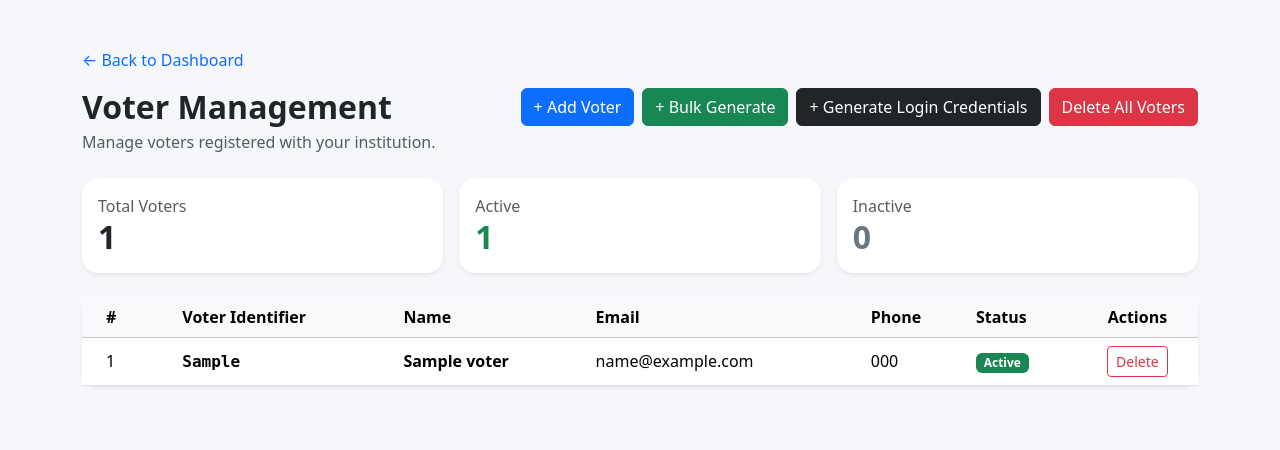
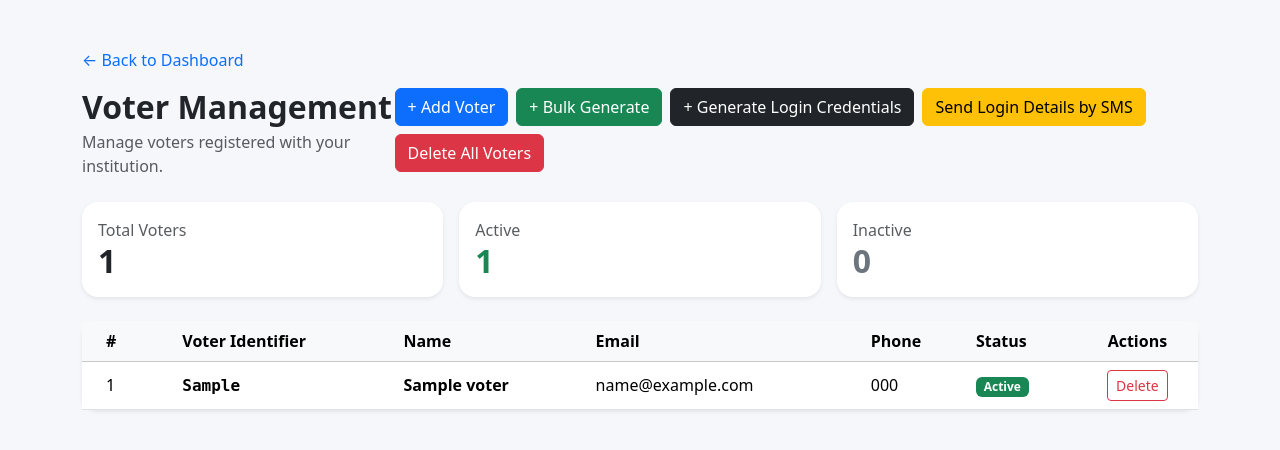
Before and after one commit to onefront/ELECT-UNIVERSAL, a Flask app: page /admin/voters/ in a window 1280 px wide. Shown: the part 63-513 px from the top of the page. Run offline with Flask 3, Linux system fonts and the light colour scheme; a user stored in the database is signed in; tables that the repository leaves empty hold one stand-in row (values such as "Sample post").

Commit message:
Add bulk SMS login credential delivery

```diff
--- a/routes/voters.py
+++ b/routes/voters.py
@@ -15,8 +15,10 @@ from flask_login import login_required, current_user
 from extensions import db
 from models import (
     Voter,
-    ElectionVoter
+    ElectionVoter,
+    SMSLog
 )
+from services.sms_service import BMSSMSService
 
 
 voters_bp = Blueprint(
@@ -89,6 +91,84 @@ def index():
         "admin/voters/index.html",
         voters=voters
     )
+
+
+@voters_bp.route(
+    "/send-login-details",
+    methods=["POST"]
+)
+@login_required
+def send_login_details():
+    """Send a fresh set of login details to every eligible voter."""
+
+    voters = Voter.query.filter_by(
+        institution_id=current_user.institution_id,
+        status="active"
+    ).filter(
+        Voter.phone.isnot(None)
+    ).all()
+
+    voters = [voter for voter in voters if voter.phone.strip()]
+
+    if not voters:
+        flash(
+            "No active voters with phone numbers were found.",
+            "warning"
+        )
+        return redirect(url_for("voters.index"))
+
+    service = BMSSMSService()
+
+    if not service.enabled or not service.is_configured():
+        flash(
+            "SMS is not enabled or configured. Check your SMS settings.",
+            "danger"
+        )
+        return redirect(url_for("voters.index"))
+
+    sent_count = 0
+    failed_count = 0
+
+    for voter in voters:
+        temporary_password = generate_password()
+        message = (
+            "ELECT UNIVERSAL login details: "
+            f"Voter ID: {voter.voter_identifier}. "
+            f"Temporary password: {temporary_password}. "
+            "Please keep these details private."
+        )
+
+        result = service.send_sms([voter.phone.strip()], message)
+
+        if result["success"]:
+            voter.set_password(temporary_password)
+            sent_count += 1
+        else:
+            failed_count += 1
+
+    sms_log = SMSLog(
+        institution_id=current_user.institution_id,
+        message="Voter login details were sent by SMS.",
+        recipient_count=sent_count,
+        status="sent" if failed_count == 0 else "failed"
+    )
+    db.session.add(sms_log)
+    db.session.commit()
+
+    if sent_count:
+        flash(
+            f"Login details were sent to {sent_count} voter(s).",
+            "success"
+        )
+
+    if failed_count:
+        flash(
+            f"Login details could not be sent to {failed_count} voter(s). "
+            "Their passwords were not changed.",
+            "warning"
+        )
+
+    return redirect(url_for("voters.index"))
 
 
 
--- a/templates/admin/voters/index.html
+++ b/templates/admin/voters/index.html
@@ -128,6 +128,20 @@
     >
         + Generate Login Credentials
     </a>
+
+    <form
+        method="POST"
+        action="{{ url_for('voters.send_login_details') }}"
+        onsubmit="return confirm('This will generate a new temporary password for every active voter with a phone number and send their login details by SMS. Continue?');"
+        class="d-inline"
+    >
+        <button
+            type="submit"
+            class="btn btn-warning"
+        >
+            Send Login Details by SMS
+        </button>
+    </form>
 
 
     <form
```
